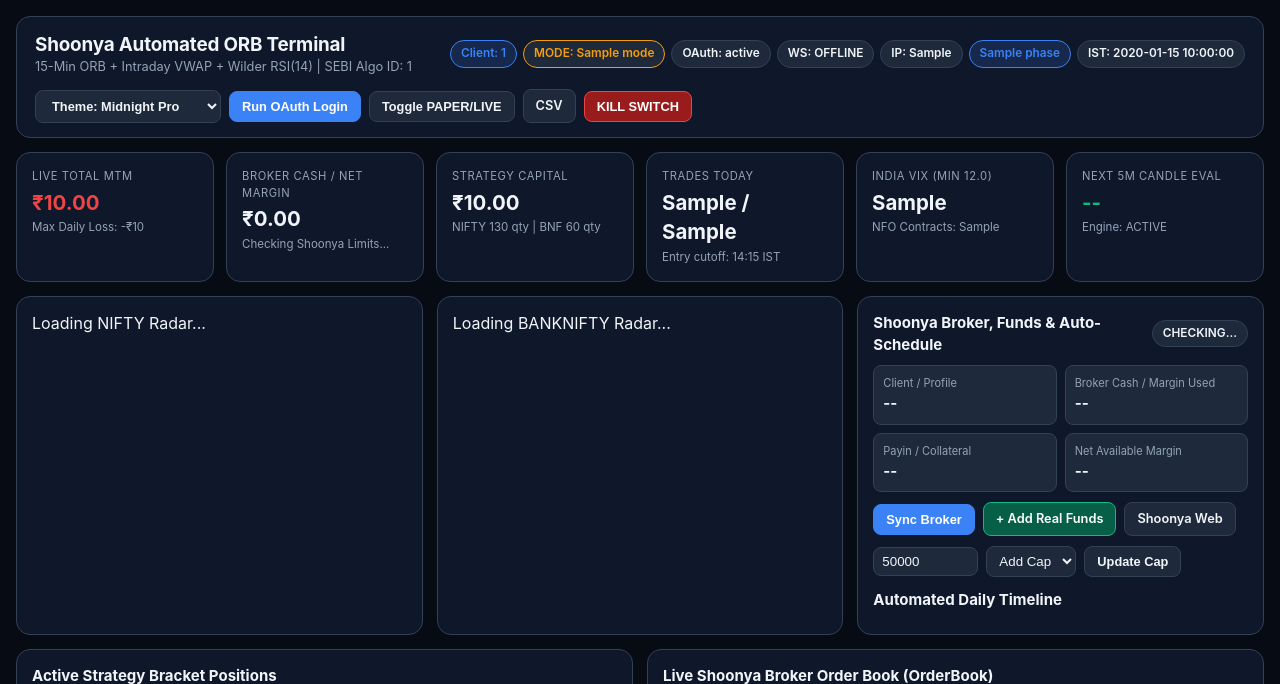
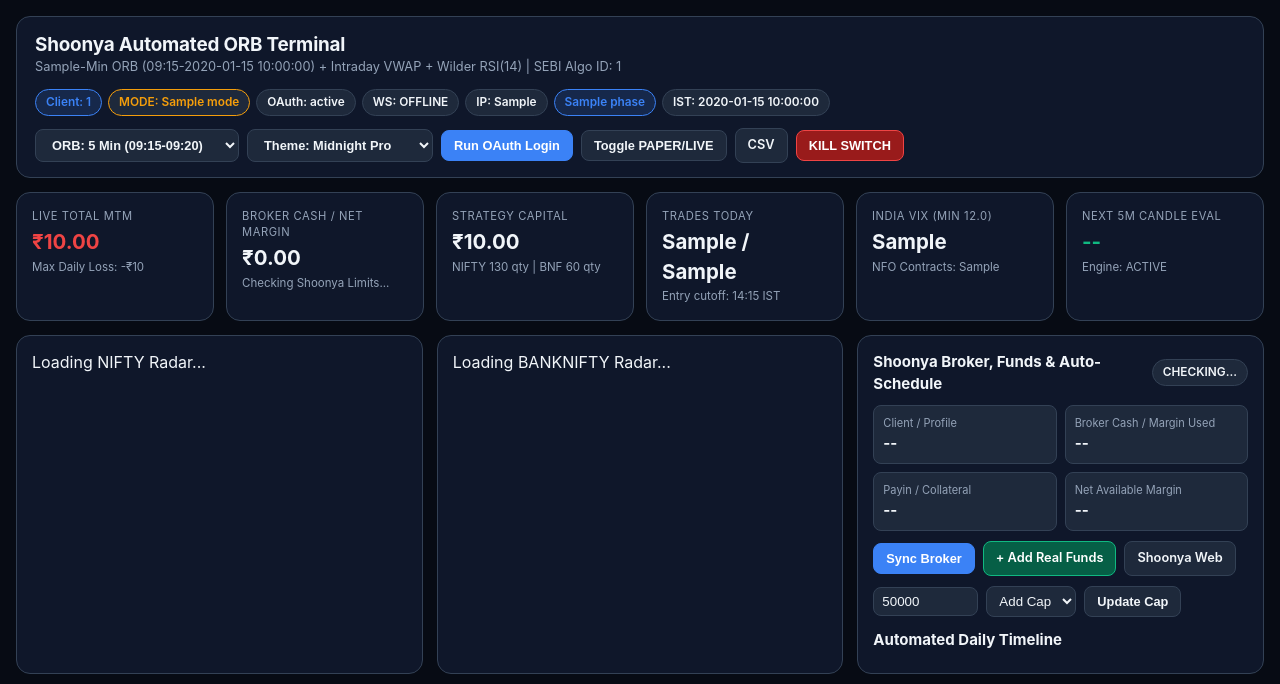
Before and after one commit to balajidhanraj/AutoORB, a FastAPI app: template ui/templates/index.html in a window 1280 px wide. Shown: the top 684 px of the page. Run offline with FastAPI, Linux system fonts and the light colour scheme; the template is opened without the code that fills it: most values are stand-ins (such as "Sample title", 1, 10 or a date in 2020); data that the repository does not hold is empty.

Commit message:
feat: update ui/templates/index.html for selectable ORB window and quote fallback

```diff
--- a/ui/templates/index.html
+++ b/ui/templates/index.html
@@ -536,7 +536,7 @@
     <header class="topbar">
       <div class="brand">
         <h1>Shoonya Automated ORB Terminal</h1>
-        <p>15-Min ORB + Intraday VWAP + Wilder RSI(14) | SEBI Algo ID: <span id="algo-id">{{ snapshot.sebi_algo_id
+        <p><span id="strategy-desc">{{ snapshot.orb_window_minutes or 15 }}-Min ORB (09:15-{{ snapshot.orb_end_time or '09:30' }})</span> + Intraday VWAP + Wilder RSI(14) | SEBI Algo ID: <span id="algo-id">{{ snapshot.sebi_algo_id
             }}</span></p>
       </div>
       <div class="badges">
@@ -550,6 +550,13 @@
         <span id="clock-badge" class="badge">IST: {{ snapshot.ist_time }}</span>
       </div>
       <div class="controls">
+        <select id="orb-select" class="theme-select" onchange="changeOrbWindow(parseInt(this.value, 10))" title="Select Opening Range Window Duration">
+          <option value="5" {{ 'selected' if snapshot.orb_window_minutes == 5 else '' }}>ORB: 5 Min (09:15-09:20)</option>
+          <option value="15" {{ 'selected' if snapshot.orb_window_minutes == 15 or not snapshot.orb_window_minutes else '' }}>ORB: 15 Min (09:15-09:30)</option>
+          <option value="30" {{ 'selected' if snapshot.orb_window_minutes == 30 else '' }}>ORB: 30 Min (09:15-09:45)</option>
+          <option value="45" {{ 'selected' if snapshot.orb_window_minutes == 45 else '' }}>ORB: 45 Min (09:15-10:00)</option>
+          <option value="60" {{ 'selected' if snapshot.orb_window_minutes == 60 else '' }}>ORB: 60 Min (09:15-10:15)</option>
+        </select>
         <select id="theme-select" class="theme-select" onchange="applyTheme(this.value)" title="Switch UI Theme">
           <option value="midnight">Theme: Midnight Pro</option>
           <option value="emerald">Theme: Cyber Emerald</option>
@@ -794,6 +801,10 @@
 
     function renderSnapshot(data) {
       document.getElementById("algo-id").textContent = data.sebi_algo_id || "--";
+      const descEl = document.getElementById("strategy-desc");
+      if (descEl) descEl.textContent = `${data.orb_window_minutes || 15}-Min ORB (09:15-${data.orb_end_time || '09:30'})`;
+      const orbSel = document.getElementById("orb-select");
+      if (orbSel && document.activeElement !== orbSel && data.orb_window_minutes) orbSel.value = data.orb_window_minutes;
       document.getElementById("user-badge").textContent = "Client: " + (data.user_id || "--");
       const modeBadge = document.getElementById("mode-badge");
       modeBadge.textContent = "MODE: " + data.mode;
@@ -1020,6 +1031,20 @@
       showNote("order-msg", data.ok, data.message || "Order request completed.");
     }
 
+    async function changeOrbWindow(minutes) {
+      try {
+        const res = await fetch("/api/settings/orb-window", {
+          method: "POST",
+          headers: { "Content-Type": "application/json" },
+          body: JSON.stringify({ minutes: minutes })
+        });
+        const data = await res.json();
+        if (data.snapshot) renderSnapshot(data.snapshot);
+      } catch (err) {
+        console.error("Failed setting ORB window:", err);
+      }
+    }
+
     try {
       const saved = localStorage.getItem("orb_ui_theme");
       if (saved) applyTheme(saved);
```
